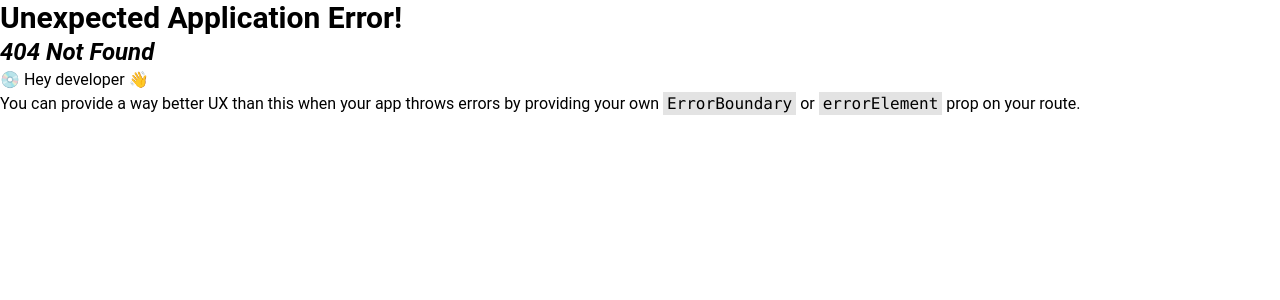
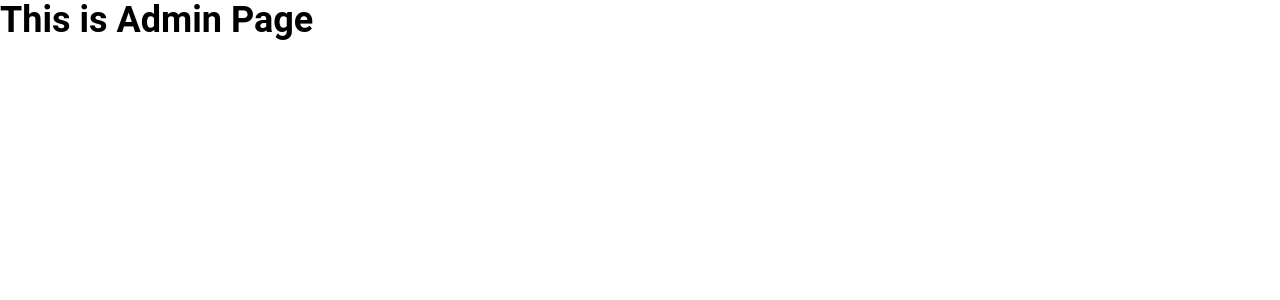
Before and after one commit to jetmiky/expo-certificate, a React (Vite) app: page /admin in a window 1280 px wide. Before the commit this address had no page. Shown: the top 300 px of the page. Built offline with nearby package versions, Linux system fonts and the light colour scheme.

Commit message:
Register admin page

```diff
--- a/src/router.tsx
+++ b/src/router.tsx
@@ -3,8 +3,12 @@ import { createBrowserRouter, Route } from "react-router-dom";
 
 // Components
 import App from "./App";
+import Admin from "./routes/Admin";
 
-const routes = [{ path: "/", element: <App /> }];
+const routes = [
+  { path: "/", element: <App /> },
+  { path: "/admin", element: <Admin /> },
+];
 
 const router = createBrowserRouter(routes);
 export default router;
--- /dev/null
+++ b/src/routes/Admin.tsx
@@ -0,0 +1,3 @@
+export default function Admin() {
+  return <h1>This is Admin Page</h1>;
+}
```
